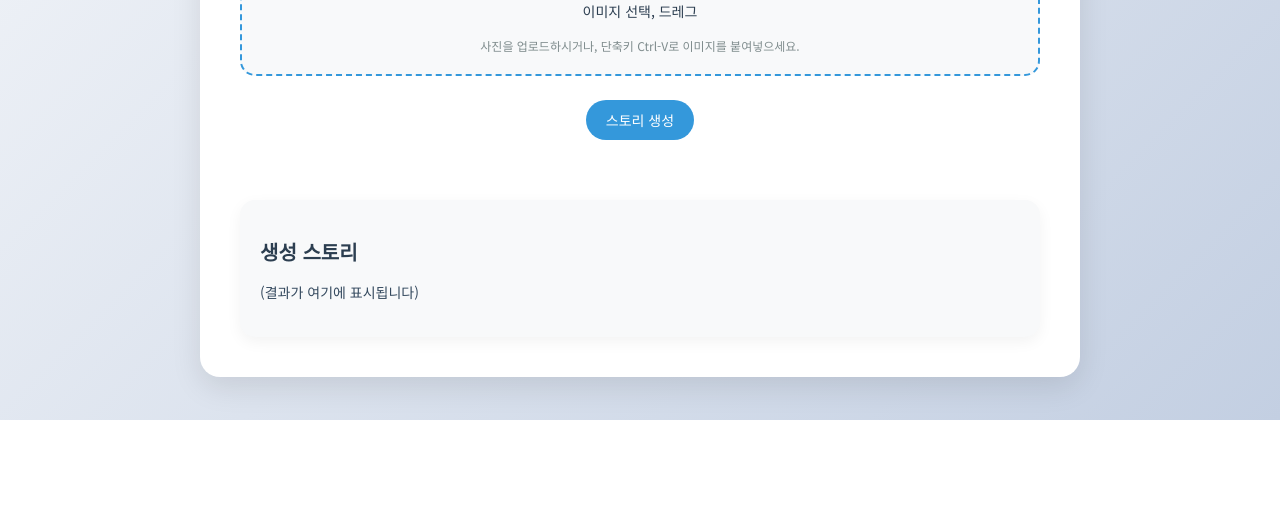
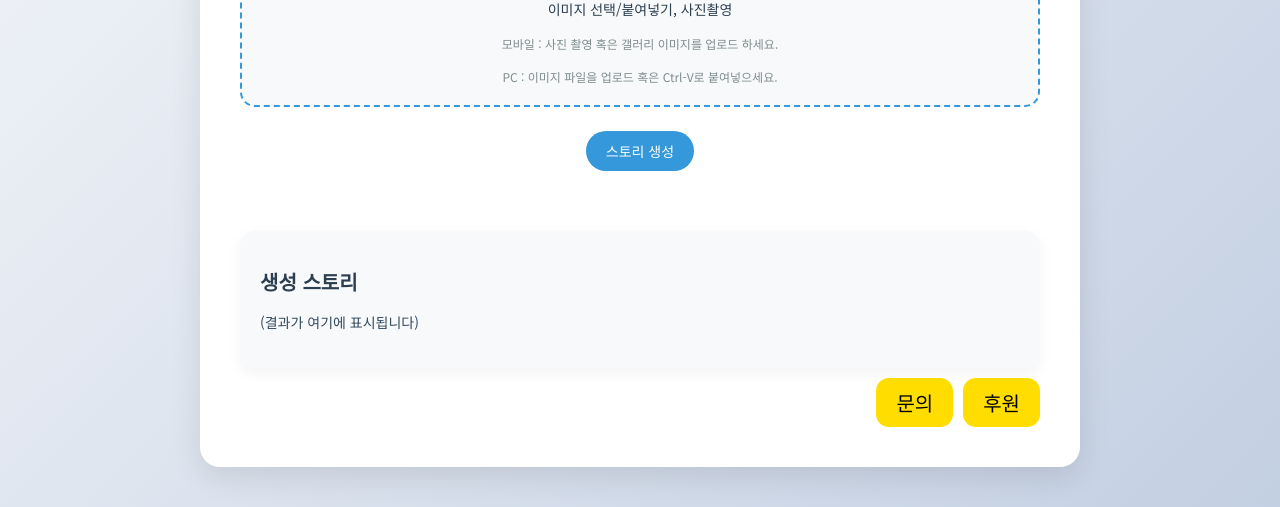
Before and after one commit to givefun/photostory, a website built with Vite: page index.html in a window 1280 px wide. Shown: the part 380-887 px from the top of the page. Before the commit the page ends 800 px from the top, so only its background shows below. Built offline with nearby package versions, Linux system fonts and the light colour scheme; some packages are replaced by stand-ins of ours; no server answers.

Commit message:
버튼추가

```diff
--- a/index.html
+++ b/index.html
@@ -22,19 +22,30 @@
           <label class="image-choice">
             <input type="file" name="chosen-image" accept="image/*">
             <div class="upload-icon">📁</div>
-            <span class="upload-text" id="upload-text">이미지 선택, 드레그</span>
+            <span class="upload-text" id="upload-text">이미지 선택/붙여넣기, 사진촬영</span>
           </label>
           <img id="chosen-image-preview" src="" alt="Chosen image preview" style="display: none;">
-          <div class="paste-instructions" id="paste-instructions">사진을 업로드하시거나, 단축키 Ctrl-V로 이미지를 붙여넣으세요.</div>
+          <div class="paste-instructions" id="paste-instructions">모바일 : 사진 촬영 혹은 갤러리 이미지를 업로드 하세요.</div>
+          <div class="paste-instructions" id="paste-instructions">PC : 이미지 파일을 업로드 혹은 Ctrl-V로 붙여넣으세요.</div>
         </div>
         <div class="button-container">
           <button type="submit" id="submit-button">스토리 생성</button>
+
         </div>
+
       </form>
+
       <div class="output-container">
         <h2 id="output-title">생성 스토리</h2>
         <p class="output" id="output">(결과가 여기에 표시됩니다)</p>
       </div>
+    </div>
+    <div class="button-wrapper">
+      <span class="contact-container">
+        <button id="contact-button">문의</button>
+        <button id="donate-button" onclick="location.href='https://paypal.me/1004korea?country.x=KR&locale.x=ko_KR'"> 후원</button>
+        <script type="text/javascript" src="https://cdnjs.buymeacoffee.com/1.0.0/button.prod.min.js" data-name="bmc-button" data-slug="digitalfriend" data-color="#FFDD00" data-emoji="" data-font="Lato" data-text="Buy me a coffee" data-outline-color="#000000" data-font-color="#000000" data-coffee-color="#ffffff" ></script>
+      </span>
     </div>
   </main>
 
--- a/main.js
+++ b/main.js
@@ -168,3 +168,7 @@ document.getElementById('language-toggle').addEventListener('click', () => {
     document.getElementById('output').textContent = '(결과가 여기에 표시됩니다)';
   }
 });
+
+document.getElementById('contact-button').addEventListener('click', function() {
+    alert('연락 이메일 : koreayou@gmail.com');
+});
--- a/style.css
+++ b/style.css
@@ -186,3 +186,48 @@ h2 {
 #language-toggle:hover {
   background-color: #2980b9;
 }
+
+
+.button-wrapper {
+  display: flex;
+  justify-content: flex-end; /* 오른쪽 정렬 */
+  margin-top: 10px; /* 위쪽 여백 */
+}
+
+.contact-container {
+  display: flex;
+  gap: 10px; /* 버튼 간격 */
+}
+
+#contact-button, #donate-button {
+  background-color: #FFDD00; /* 노란색 배경 */
+  color: #000000; /* 검정색 텍스트 */
+  border: none; /* 테두리 없음 */
+  border-radius: 13px; /* 둥근 모서리 */
+  padding: 10px 20px; /* 패딩 */
+  font-size: 20px; /* 글자 크기 */
+  font-family: 'Noto Sans KR', sans-serif; /* 폰트 지정 */
+  cursor: pointer; /* 커서 포인터 */
+  transition: background-color 0.3s; /* 배경색 전환 효과 */
+}
+
+#contact-button:hover, #donate-button:hover {
+  background-color: #e6c200; /* 호버 시 더 어두운 노란색 */
+}
+
+.bmc-button {
+  display: inline-block;
+  background-color: #FFDD00; /* 노란색 배경 */
+  color: #000000; /* 검정색 텍스트 */
+  border: none; /* 테두리 없음 */
+  border-radius: 5px; /* 둥근 모서리 */
+  padding: 10px 20px; /* 패딩 */
+  font-size: 14px; /* 글자 크기 */
+  cursor: pointer; /* 커서 포인터 */
+  text-decoration: none; /* 밑줄 제거 */
+  transition: background-color 0.3s; /* 배경색 전환 효과 */
+}
+
+.bmc-button:hover {
+  background-color: #e6c200; /* 호버 시 더 어두운 노란색 */
+}
```
